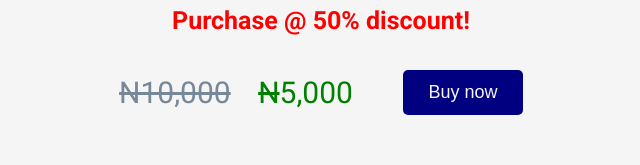
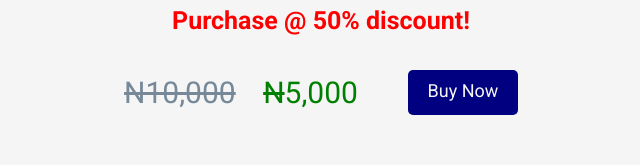
Before and after one commit to bayutech27/Ebook-sale-on-Bedwetting-website, a plain HTML site: page index.html in a window 1280 px wide. Shown: the part 3281-3446 px from the top of the page, without its empty margins (319-959 px from the left). Drawn offline with Linux system fonts and the light colour scheme.

Commit message:
Add files via upload

```diff
--- a/index.html
+++ b/index.html
@@ -159,7 +159,7 @@ You’ll find <span style="color: maroon; font-weight: bold;">real solutions</sp
 
   <p class="price"><span class="old-price ">N10,000</span> <span class="naira">N</span>5,000</p>
 
-  <button class="buy-button" type="button">Buy now</button>
+<a class="buy-button" href="https://paystack.shop/pay/nbrnins5h6  "<button type="button">Buy Now</button></a>
   </div>
 
 
@@ -172,7 +172,7 @@ You’ll find <span style="color: maroon; font-weight: bold;">real solutions</sp
           </main>
 
 
-    </body>
+
 
 
 
@@ -183,5 +183,5 @@ You’ll find <span style="color: maroon; font-weight: bold;">real solutions</sp
 
     </footer>
 
-
+   </body>
 </html>
--- a/style.css
+++ b/style.css
@@ -235,9 +235,12 @@ p {
     color: whitesmoke;
     border: none;
     border-radius: 5px;
-    width: 120px;
-    height: 45px;
-    padding: 10px;
+    width: 110px;
+    height: 35px;
+    padding-top:10px;
+    display: block;
+    text-align: center;
+    text-decoration: none;
     cursor: pointer;
     transition: 0.15s;
 }
@@ -247,6 +250,7 @@ p {
 
     opacity: 0.7;
 }
+
 
 .contact {
     display: flex;
```
